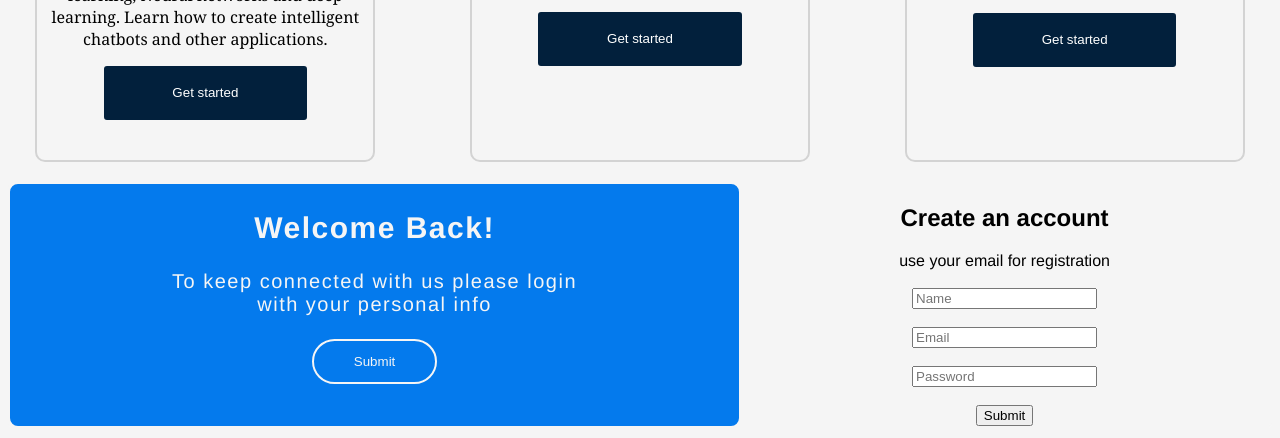
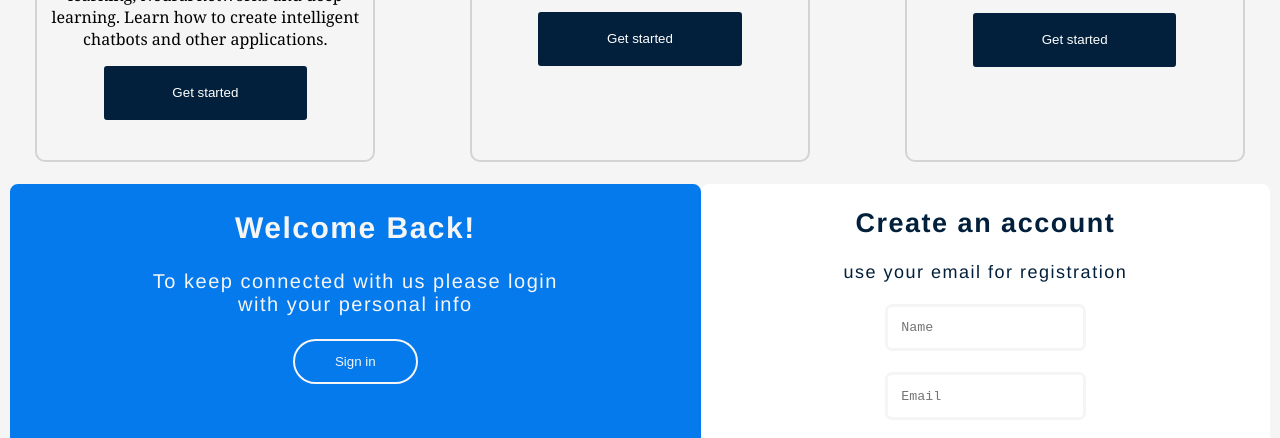
Before and after one commit to RyanManinga/webDev, a plain HTML site: page index.html in a window 1280 px wide. Shown: the part 1769-2207 px from the top of the page. Drawn offline with Linux system fonts and the light colour scheme.

Commit message:
squashed bugs

```diff
--- a/index.css
+++ b/index.css
@@ -96,6 +96,29 @@ color:#f44292;
 }
 #contact-info{
     text-align:center;
+    border: 2px solid white;
+    letter-spacing: 1.5px;
+    font-size:18px;
+    background: white;
+    border-radius: 8px 8px 8px 8px;
+    color: #02203c;
+}
+.place{
+    padding:1em 1em 1em 1em;
+    border:3px solid whitesmoke;
+    border-radius: 7px 7px 7px 7px;
+    font-family: monospace;
+}
+#but-form{
+    outline: none;
+    border:2px solid #02203c;
+    background: transparent;
+    padding:1.0em 3em 1.0em 3em;
+    border-radius: 30px 30px 30px 30px;
+}
+#but-form:hover{
+    background: #02203c;
+    color:whitesmoke;
 }
 #sub-form{
     border:2px solid whitesmoke;
@@ -103,7 +126,7 @@ color:#f44292;
     background: transparent;
     color:whitesmoke;
     border-radius: 28px 28px 28px 28px;
-    display: inline-block;
+    outline:none;
 }
 #social-media{
     display: flex;
--- a/index.html
+++ b/index.html
@@ -18,8 +18,8 @@
         <h1>CodeWithRyan</h1>
     <a href = "#containers" id ="a">Learning Paths</a> |
     <a href = "#social-media" id ="a">Social Media</a> |
-    <a href = "#register" id ="a">Register</a> |
-    <a href = "#" id ="a">Sign in</a> |
+    <a href = "#post-message" id ="a">Register</a> |
+    <a href = "#sub-form" id ="a">Sign in</a> |
     <a href = "#welcome" id = "a">About</a><br>
 
     </div>
@@ -131,17 +131,17 @@
     <h2 id="welc">Welcome Back!</h2>
     To keep connected with us please login<br>
     with your personal info<br><br>
-    <input type="submit" id="sub-form" formmethod="GET" placeholder="Sign in">
+    <input type="submit" id="sub-form" formmethod="GET" value="Sign in">
     </span>
 
     <span id = "contact-info">
         <h2 id="welc">Create an account</h2>
         use your email for registration<br><br>
-        <form id="post-message" method="POST">
-        <input type="text" placeholder="Name" required><br><br>
-        <input type="email" placeholder="Email"required><br><br>
-        <input type="password" placeholder="Password"required><br><br>
-        <input type="submit" placeholder="Sign Up" id="but-form">
+        <form name="contact" id="post-message" method="POST"netlify>
+        <input type="text" placeholder="Name" class="place" name="name" required><br><br>
+        <input type="email" placeholder="Email" class="place" name="email" required><br><br>
+        <input type="password" placeholder="Password" class="place" name="password"required><br><br>
+        <input type="submit" placeholder="Sign Up" id="but-form"><br><br>
         </form>
     </span>
 </div>
```
